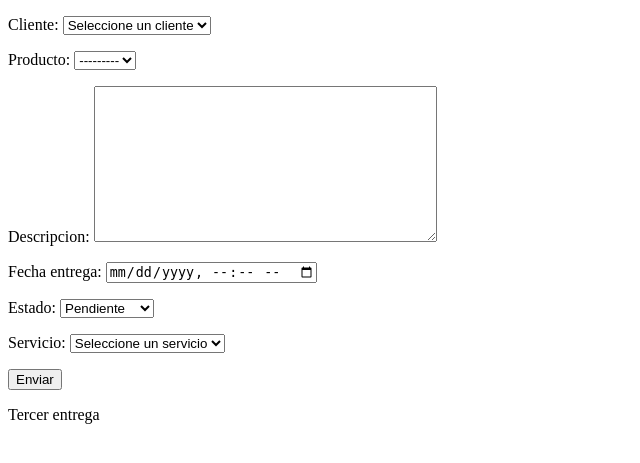
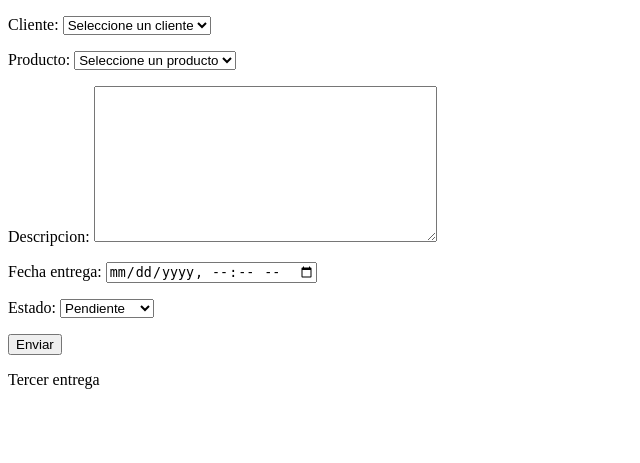
Before and after one commit to DamianMucci94/pre-DamianMucci, a Django app: page /pedidos/pedidos/create in a window 1280 px wide. Shown: the part 101-564 px from the top of the page, without its empty margins (0-640 px from the left). Run offline with Django 5.2, Linux system fonts and the light colour scheme; data that the repository does not hold is empty.

Commit message:
feat: Tercer Entrega

```diff
--- a/project/clientes/models.py
+++ b/project/clientes/models.py
@@ -4,7 +4,7 @@ class Pais(models.Model):
     nombre = models.CharField(max_length=50)
 
     def __str__(self):
-        return self.nombre.capitalize
+        return self.nombre.capitalize()
 
 
 class Cliente(models.Model):
@@ -14,4 +14,4 @@ class Cliente(models.Model):
     pais_origen_id = models.ForeignKey(Pais, on_delete=models.SET_NULL, null=True, blank=True)
 
     def __str__(self):
-        return f'{self.nombre.capitalize} {self.apellido.capitalize}'
+        return f'{self.nombre.capitalize()} {self.apellido.capitalize()}'
--- a/project/clientes/templates/clientes/cliente_create.html
+++ b/project/clientes/templates/clientes/cliente_create.html
@@ -1,4 +1,4 @@
-{% extends 'servicios/base.html' %}
+{% extends 'core/base.html' %}
 
 {% block header %}
 Clientes: Formulario
--- a/project/clientes/urls.py
+++ b/project/clientes/urls.py
@@ -7,5 +7,5 @@ urlpatterns = [
     path("", views.index,name="index"),
     path('pais/list', views.pais_list, name='pais_list'),
     path('cliente/list', views.cliente_list, name='cliente_list'),
-    path("cliente/create/", views.cliente_create, name="cliente_create"),
+    path("cliente/create", views.cliente_create, name="cliente_create"),
 ]
--- a/project/clientes/views.py
+++ b/project/clientes/views.py
@@ -10,7 +10,6 @@ def pais_list(request):
     paises = Pais.objects.all()
     contexto = {'paises': paises}
     return render(request, 'clientes/pais_list.html', contexto)
-
 
 def cliente_list(request):
     clientes = Cliente.objects.all()
--- a/project/pedidos/forms.py
+++ b/project/pedidos/forms.py
@@ -6,8 +6,8 @@ class PedidoForm(forms.ModelForm):
     cliente = forms.ModelChoiceField(
         queryset=Cliente.objects.all(), empty_label="Seleccione un cliente"
     )
-    servicio = forms.ModelChoiceField(
-        queryset=ProductoCategoria.objects.filter(disponible=True), empty_label="Seleccione un servicio"
+    producto = forms.ModelChoiceField(
+        queryset=ProductoCategoria.objects.filter(disponible=True), empty_label="Seleccione un producto"
     )
 
     class Meta:
--- a/project/productos/urls.py
+++ b/project/productos/urls.py
@@ -6,5 +6,5 @@ app_name = "productos"
 urlpatterns = [
     path('', views.index, name='index'),
     path('productocategoria/list', views.productocategoria_list, name='productocategoria_list'),
-    path("productocategoria/create/", views.productocategoria_create, name="productocategoria_create"),
+    path("productocategoria/create", views.productocategoria_create, name="productocategoria_create"),
 ]
```
Also changed, not shown: project/pedidos/templates/pedidos/pedidos_list.html (renamed from project/pedidos/templates/pedidos/pedido_list.html).
